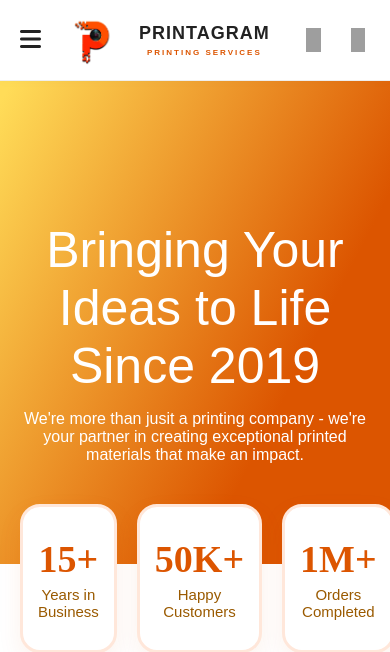
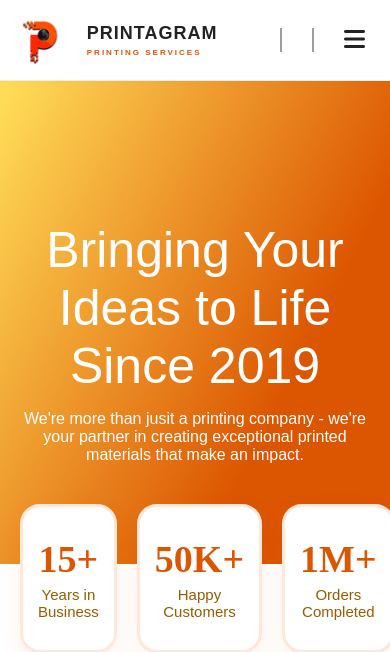
Before and after one commit to rayysalcedo/PrintSmart, a Flask app: page /about in a window 390 px wide. Shown: the top 652 px of the page. Run offline with Flask 3, Linux system fonts and the light colour scheme; some libraries are stand-ins or nearby versions; some web fonts are replaced; grey boxes are pictures that could not be loaded.

Commit message:
additional fix for mobile version

```diff
--- a/templates/base.html
+++ b/templates/base.html
@@ -2,7 +2,7 @@
 <html lang="en">
 <head>
     <meta charset="UTF-8">
-    <meta name="viewport" content="width=device-width, initial-scale=1.0, maximum-scale=1.0, user-scalable=no">
+    <meta name="viewport" content="width=device-width, initial-scale=1.0">
     <title>Printagram</title>
 
     <link rel="stylesheet" href="https://cdnjs.cloudflare.com/ajax/libs/font-awesome/6.4.2/css/all.min.css">
@@ -25,15 +25,15 @@
 
     @media (max-width: 768px) {
         /* 1. Header & Hamburger Navigation */
-        .site-header { display: flex; flex-wrap: wrap; justify-content: space-between; align-items: center; padding: 15px; position: relative; }
-        .mobile-menu-btn { display: block; order: -1; } /* Puts the hamburger on the far left */
+        .site-header { display: flex; flex-wrap: wrap; justify-content: space-between; align-items: center; padding: 15px 20px; position: relative; }
 
-        .header-logo { flex: 1; text-align: center; display: flex; justify-content: center; }
-        .header-logo .brand-link { justify-content: center; }
+        .header-logo { flex: unset; text-align: left; display: flex; justify-content: flex-start; }
         .header-brand-text .brand-name { font-size: 18px !important; }
         .header-brand-text .brand-tagline { font-size: 8px !important; }
 
-        .header-icons { display: flex; gap: 10px; order: 2; }
+        /* QA FIX: Push the cart/profile to the right, and the hamburger to the FAR right */
+        .header-icons { display: flex; gap: 10px; order: 2; margin-left: auto; }
+        .mobile-menu-btn { display: block; order: 3; margin-left: 15px; }
 
         /* Dropdown Menu for Mobile Links */
         .header-nav {
@@ -44,7 +44,7 @@
         .header-nav.show { display: flex !important; animation: slideDown 0.3s ease; }
         .header-nav .nav-link { padding: 15px 20px; border-bottom: 1px solid #f5f5f5; width: 100%; text-align: left; font-size: 16px; margin: 0;}
 
-        /* 2. Global App Layout Fixes (Order Page, Cart, etc.) */
+        /* 2. Global App Layout Fixes */
         .product-top-section, .checkout-grid { display: flex !important; flex-direction: column !important; gap: 20px !important; padding: 15px !important; }
         .product-info-column, .product-gallery { padding-left: 0 !important; width: 100% !important; }
         .input-row { flex-direction: column; gap: 10px; }
@@ -60,6 +60,17 @@
         .chat-window { width: 90vw; right: 5vw; bottom: 85px; }
         .chat-toggle-btn { width: 50px; height: 50px; right: 15px; bottom: 15px; font-size: 20px;}
         .chat-tooltip { right: 70px; bottom: 20px; font-size: 11px; padding: 8px; }
+
+        /* 5. QA FIX: Force Services Pop-ups/Modals to fit on mobile and scroll internally */
+        .modal, .modal-content, .popup, [id*='modal'], [class*='modal'], [class*='popup'] {
+            width: 95% !important;
+            max-width: 100vw !important;
+            max-height: 85vh !important;
+            overflow-y: auto !important;
+            overflow-x: hidden !important;
+            margin: 0 auto !important;
+            box-sizing: border-box !important;
+        }
     }
 
     @keyframes slideDown { from { opacity: 0; transform: translateY(-10px); } to { opacity: 1; transform: translateY(0); } }
```
